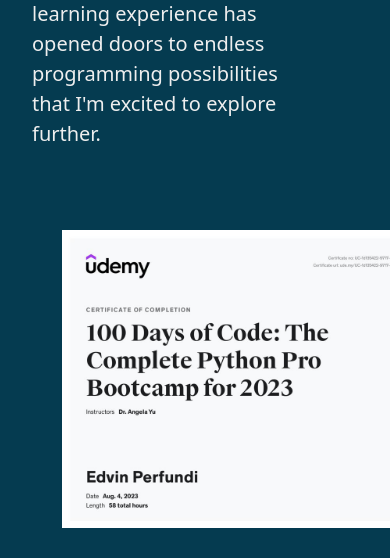
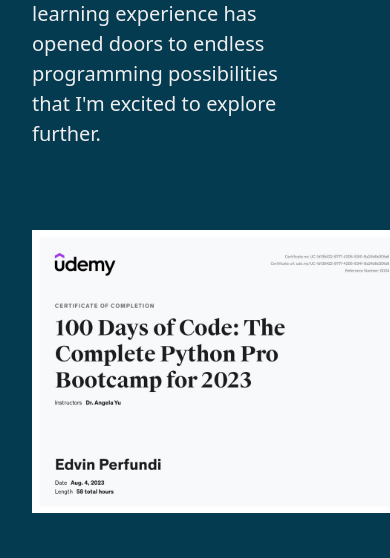
Before and after one commit to viiniiii/portfolio_edvin, a Django app: page /blog/1/ in a window 390 px wide; the page is wider, and only the part inside the window is pictured. Shown: the part 2120-2678 px from the top of that part. After the commit the page ends 2633 px from the top of that part, so only its background shows below. Run offline with Django 4.2, Linux system fonts and the light colour scheme; data comes from the database, SQL or seed files in the repository; parts of the project's set-up code (start-up, migrations or seed data) failed here and were passed over.

Commit message:
Update detail.css

```diff
--- a/blog/static/blog/detail.css
+++ b/blog/static/blog/detail.css
@@ -54,11 +54,9 @@
     .image img {
         max-width: 80%;
         height: auto;
+        padding-left: 20px;
     }
 
-    .image {
-        text-align: center;
-    }
 }
 
 .btn.btn-primary.btn-lg{
@@ -67,4 +65,3 @@
     position: relative;
     top: 5%;
     left: 1%;
-}
```
